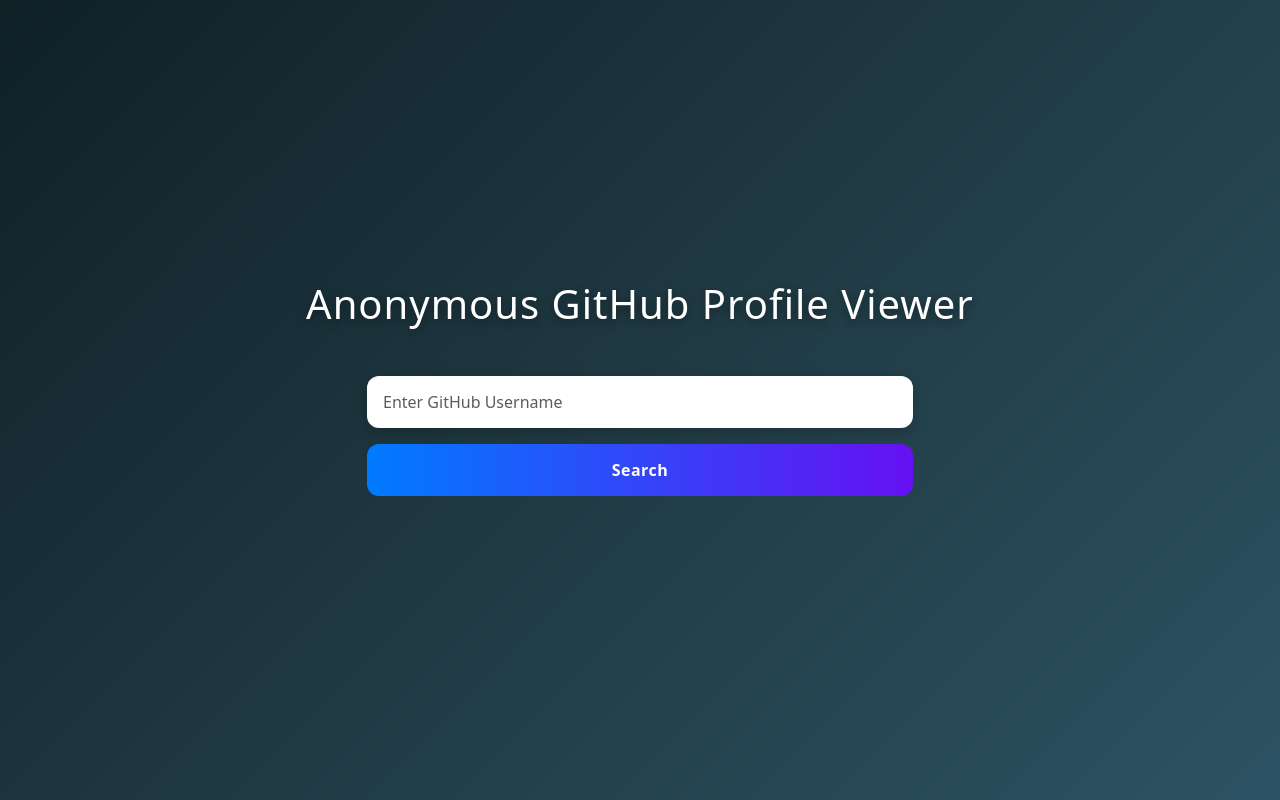
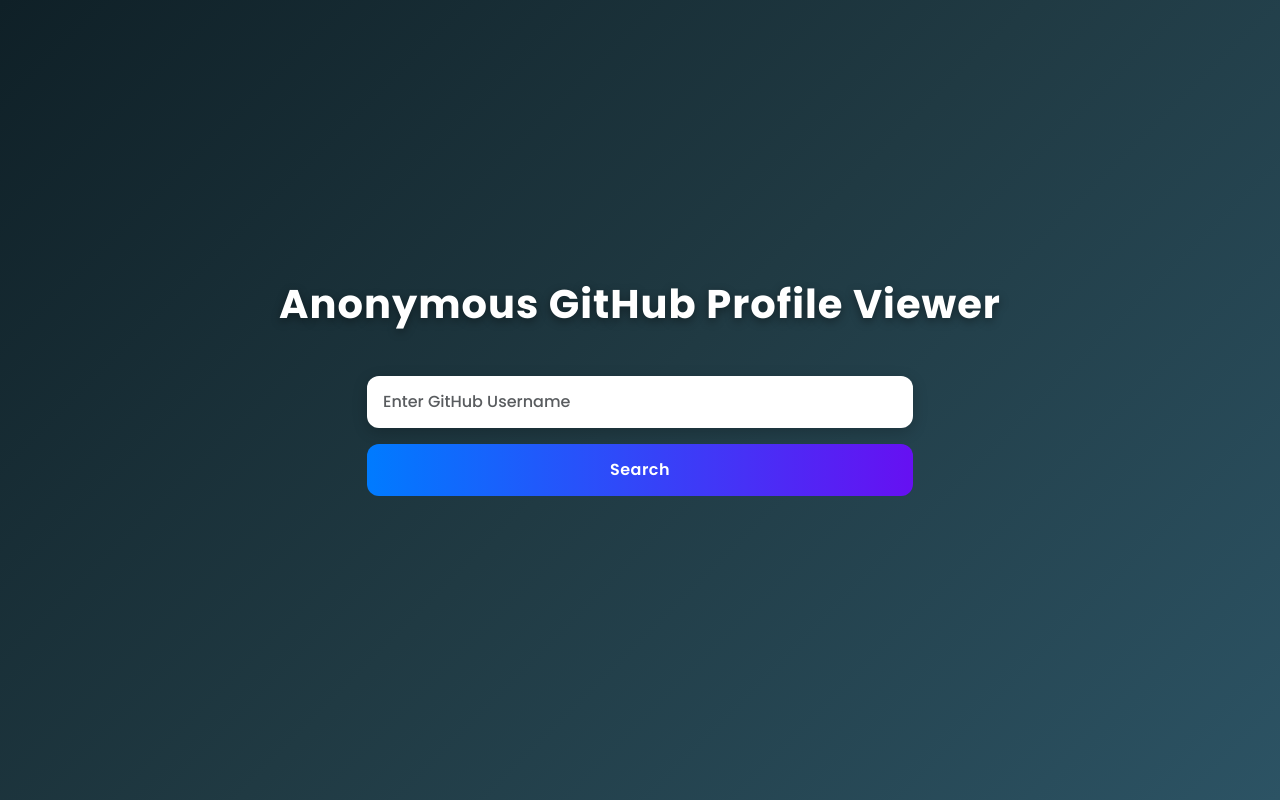
Before and after one commit to ahrarshah25/Github-Profile-Viewer, a plain HTML site: page index.html in a window 1280 px wide. Drawn offline with nearby package versions, Linux system fonts and the light colour scheme.

Commit message:
Style Tag Fixed

```diff
--- a/index.html
+++ b/index.html
@@ -5,14 +5,14 @@
   <meta charset="UTF-8">
   <meta name="viewport" content="width=device-width, initial-scale=1.0">
   <title>Anonymous GitHub Profile Viewer</title>
-  <link rel="stylesheet" href="style.css">
   <link href="https://cdn.jsdelivr.net/npm/bootstrap@5.3.8/dist/css/bootstrap.min.css" rel="stylesheet"
     integrity="sha384-sRIl4kxILFvY47J16cr9ZwB07vP4J8+LH7qKQnuqkuIAvNWLzeN8tE5YBujZqJLB" crossorigin="anonymous">
+  <link rel="stylesheet" href="style.css">
 </head>
 
 <body>
   <div class="container py-5">
-    <h1 style="color: #ffffff;" class="text-center mb-5">Anonymous GitHub Profile Viewer</h1>
+    <h1 class="text-center mb-5">Anonymous GitHub Profile Viewer</h1>
 
     <div class="row justify-content-center mb-4">
       <div class="col-md-6">
```
